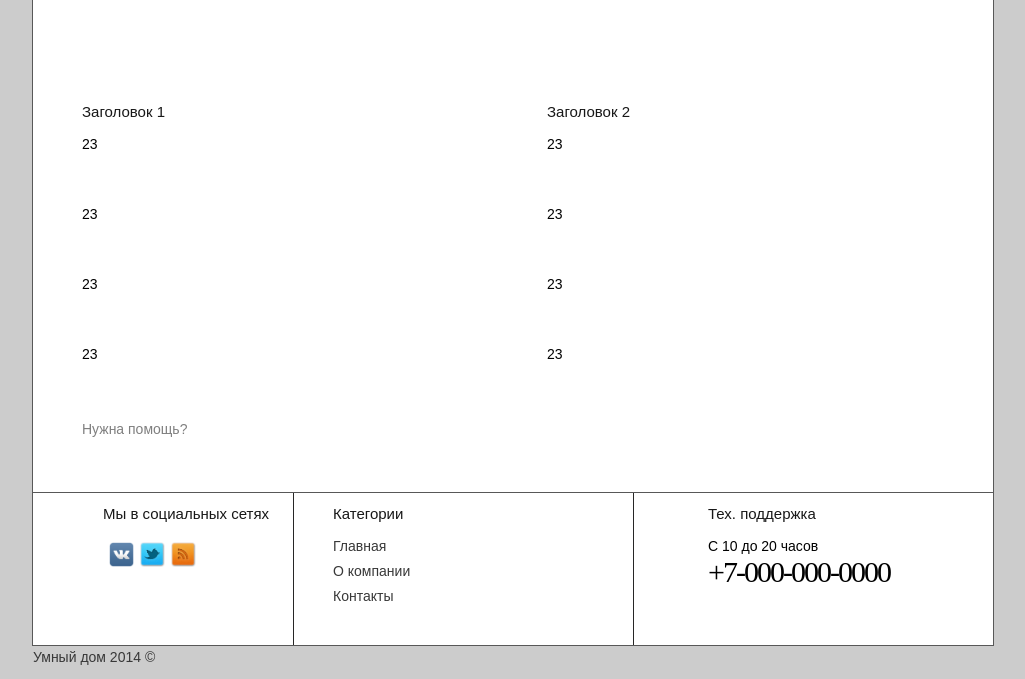
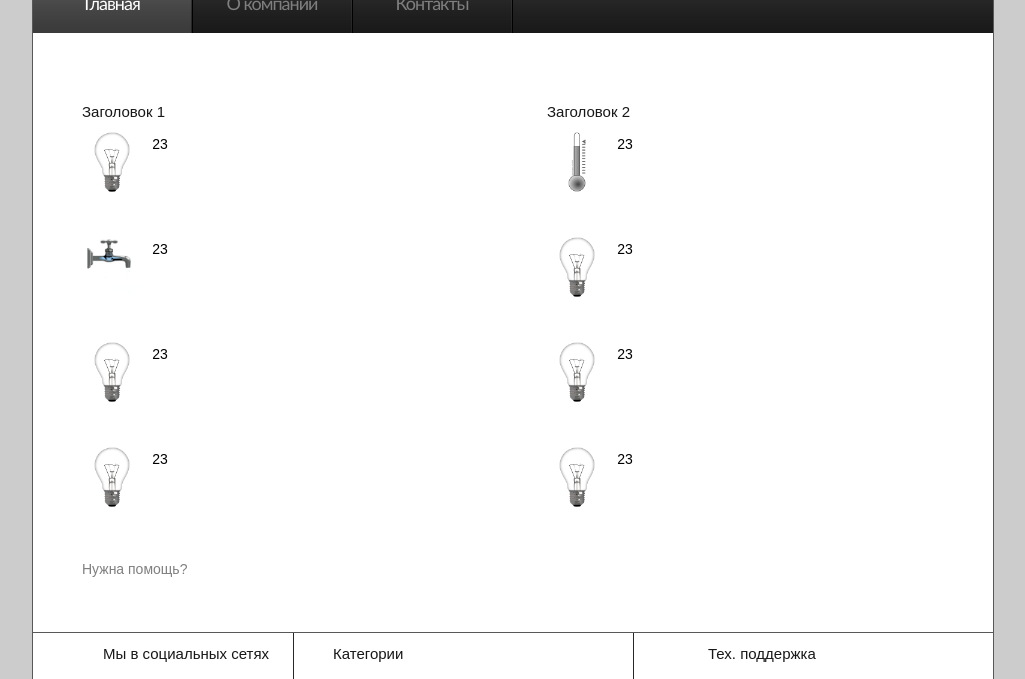
Before and after one commit to shiinke/shiinke.github.io, a plain HTML site: page index.html in a window 1280 px wide. Shown: the part 149-828 px from the top of the page, without its empty margins (127-1152 px from the left). Drawn offline with Linux system fonts and the light colour scheme.

Commit message:
Остались мелкие детали.
А так, вроде все.

```diff
--- a/css/style.css
+++ b/css/style.css
@@ -32,7 +32,7 @@
 p{ padding-bottom:25px;}
 
 /* ============================= header ====================== */
-header{ height:205px; }
+header{ height:205px;}
 #header {background: url(../images/bg_menu.png);}
 
 #logo{ display:block; text-indent:-9999px; background:url(../images/logo.png) 0 0 no-repeat; width:273px; height:86px;}
@@ -94,7 +94,7 @@
 
 .icons{ float:left; width:230px; padding-left:70px}
 .iconsize {width:25px;}
-.lampsize {width:50px;}
+.lampsize {width:60px;}
 .info{ float:left; width:140px;}
 .phone{ width:215px; float:right; padding-right:70px;}
 
--- a/index.html
+++ b/index.html
@@ -32,7 +32,7 @@
 		<div class="main">
 			<!--шапка сайта -->
 			<header>
-				<h1><a href="index.html" id="logo78">Система<br />&laquo;Умный Дом&raquo;</a></h1><!--логотип переименовать в id="logo" после вставки img логотипа в style.css-->
+				<h1><a href="index.html" id="logo">Система<br />&laquo;Умный Дом&raquo;</a></h1><!--вставить img логотипа в style.css-->
 				<nav id="header"><!--навигация по сайту-->
 					<ul id="menu">
 						<li class="active"><a href="/">Главная</a></li>
@@ -63,10 +63,10 @@
 							<section class="col1">
 								<table class="table"> <!--таблица с данными слева-->
 									<h4>Заголовок 1</h4>
-									<tr><td class="normaltip"><img src="images/icon1.png" alt="" class="lampsize"></td><td>23</td><td><input type="text" class="input" ></td></tr>
-									<tr><td class="normaltip"><img src="images/icon1.png" alt="" class="lampsize"></td><td>23</td><td><input type="text" class="input" ></td></tr>
-									<tr><td class="normaltip"><img src="images/icon1.png" alt="" class="lampsize"></td><td>23</td><td><input type="text" class="input" ></td></tr>
-									<tr><td class="normaltip"><img src="images/icon1.png" alt="" class="lampsize"></td><td>23</td><td><input type="text" class="input" ></td></tr>
+									<tr><td class="normaltip"><img src="images/lamps/lightbulb-off.png" alt="" class="lampsize"></td><td>23</td><td><input type="text" class="input" ></td></tr>
+									<tr><td class="normaltip"><img src="images/lamps/faucet-off.png" alt="" class="lampsize"></td><td>23</td><td><input type="text" class="input" ></td></tr>
+									<tr><td class="normaltip"><img src="images/lamps/lightbulb-off.png" alt="" class="lampsize"></td><td>23</td><td><input type="text" class="input" ></td></tr>
+									<tr><td class="normaltip"><img src="images/lamps/lightbulb-off.png" alt="" class="lampsize"></td><td>23</td><td><input type="text" class="input" ></td></tr>
 								</table>
 							</section>
 
@@ -75,12 +75,12 @@
 								<table class="table"> <!--таблица с данными справа-->
 
 									<h4>Заголовок 2</h4>
-									<tr><td class="normaltip"><img src="images/icon1.png" alt="" class="lampsize"></td><td>23</td><td><input type="text" class="input" ></td></tr>
-									<tr><td class="normaltip"><img src="images/icon1.png" alt="" class="lampsize"></td><td>23</td><td><input type="text" class="input" ></td></tr>
-									<tr><td class="normaltip"><img src="images/icon1.png" alt="" class="lampsize"></td><td>23</td><td><input type="text" class="input" ></td></tr>
-									<tr><td class="normaltip"><img src="images/icon1.png" alt="" class="lampsize"></td><td>23</td><td><input type="text" class="input" ></td></tr>
+									<tr><td class="normaltip"><img src="images/lamps/thermometer-off.png" alt="" class="lampsize"></td><td>23</td><td><input type="text" class="input" ></td></tr>
+									<tr><td class="normaltip"><img src="images/lamps/lightbulb-off.png" alt="" class="lampsize"></td><td>23</td><td><input type="text" class="input" ></td></tr>
+									<tr><td class="normaltip"><img src="images/lamps/lightbulb-off.png" alt="" class="lampsize"></td><td>23</td><td><input type="text" class="input" ></td></tr>
+									<tr><td class="normaltip"><img src="images/lamps/lightbulb-off.png" alt="" class="lampsize"></td><td>23</td><td><input type="text" class="input" ></td></tr>
+								</table>
 								</div>
-								</table>
 							</section>
 						<section class="col1">
 							<a href="pages/help.html" class="link1">Нужна помощь?</a>
@@ -89,8 +89,9 @@
 
 				</div>
 
-				</div>
+
 			</article>
+			</div>
 			<!--контент конец-->
 			<!--footer сайта -->
 			<footer>
```
Also changed, not shown: about.html (+3 -3 lines), contacts.html (+3 -3 lines), images/lamps/bbb.png (added), images/lamps/faucet-off.png (added), images/lamps/faucet-on.png (added), images/lamps/lightbulb-off.png (added), images/lamps/lightbulb-on.png (added), images/lamps/thermometer-off.png (added), images/lamps/thermometer-on.png (added).
